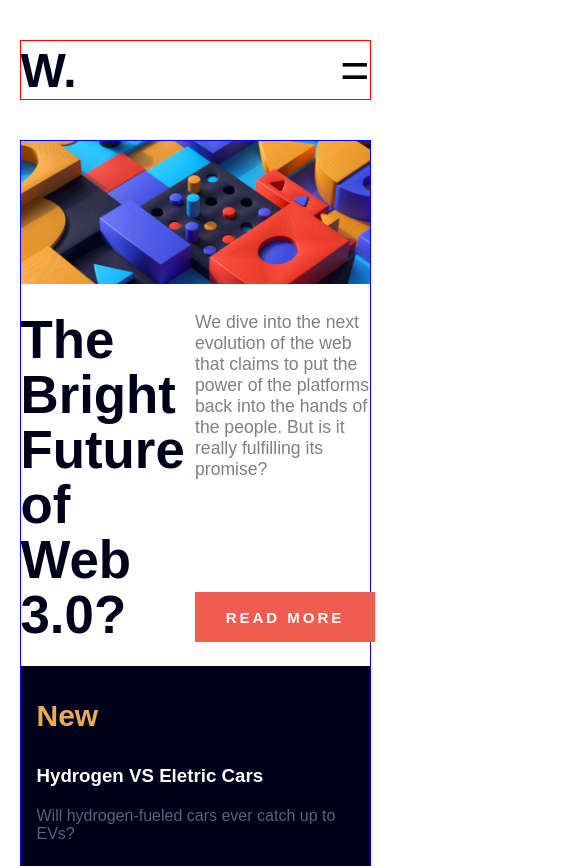
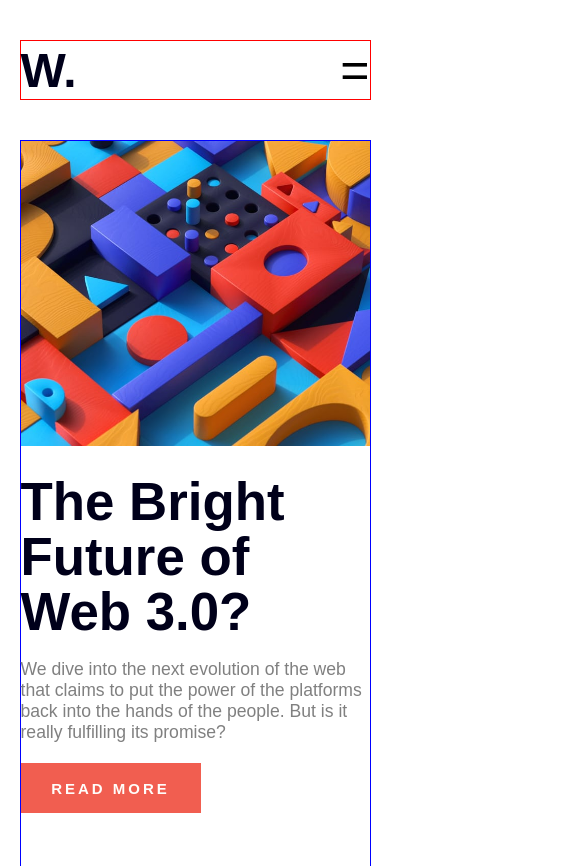
Before and after one commit to thiagO031/News-Homepage, a plain HTML site: page index.html in a window 390 px wide. Shown: the top 866 px of the page, 585 px wide, since content can reach past the window. Drawn offline with Linux system fonts and the light colour scheme.

Commit message:
Status: Finalizando o mobile

```diff
--- a/index.html
+++ b/index.html
@@ -44,7 +44,8 @@
     <div class="main-container">
 
       <div class="main-container-img">
-        <img src="./assets/images/image-web-3-desktop.jpg" alt="">
+        <img class="main-container-img-desktop" src="./assets/images/image-web-3-desktop.jpg" alt="">
+        <img class="main-container-img-mobile" src="./assets/images/image-web-3-mobile.jpg" alt="">
       </div>
 
       <div class="main-container-content">
--- a/style/style.sass
+++ b/style/style.sass
@@ -89,9 +89,12 @@ body
 
         // border: 1px solid blue
         &-img
-            img
+            &-desktop
                 width: 100%
                 height: 100%
+
+            &-mobile
+                display: none
 
         &-content
             display: flex
@@ -146,10 +149,30 @@ body
             // border: 1px solid green
             width: 100%
 
+            &-img
+                &-desktop
+                    display: none
+
+                &-mobile
+                    display: inline
+                    width: 100%
+                    height: 100%
+
             &-content
-            display: flex
-            flex-direction: column
+                display: flex
+                flex-direction: column
 
+                &-one
+                    width: 100%
+                    padding: 0
+                    // border: 1px solid red
+
+                &-two
+                    width: 100%
+                    padding-bottom: 50px
+
+                    p
+                        padding: 20px 0
 
 
 
@@ -216,3 +239,16 @@ body
                 p
                     color: $dark-grayish-blue
                     font-size: 1.05rem
+
+@media screen and (max-width: 500px)
+    .footer
+        // border: 1px solid red
+        width: 90%
+
+        &-container
+            display: flex
+            flex-direction: column
+            // border: 1px solid blue
+
+            &-content
+                padding-bottom: 30px
```
Also changed, not shown: style/style.css, 1 other file.
